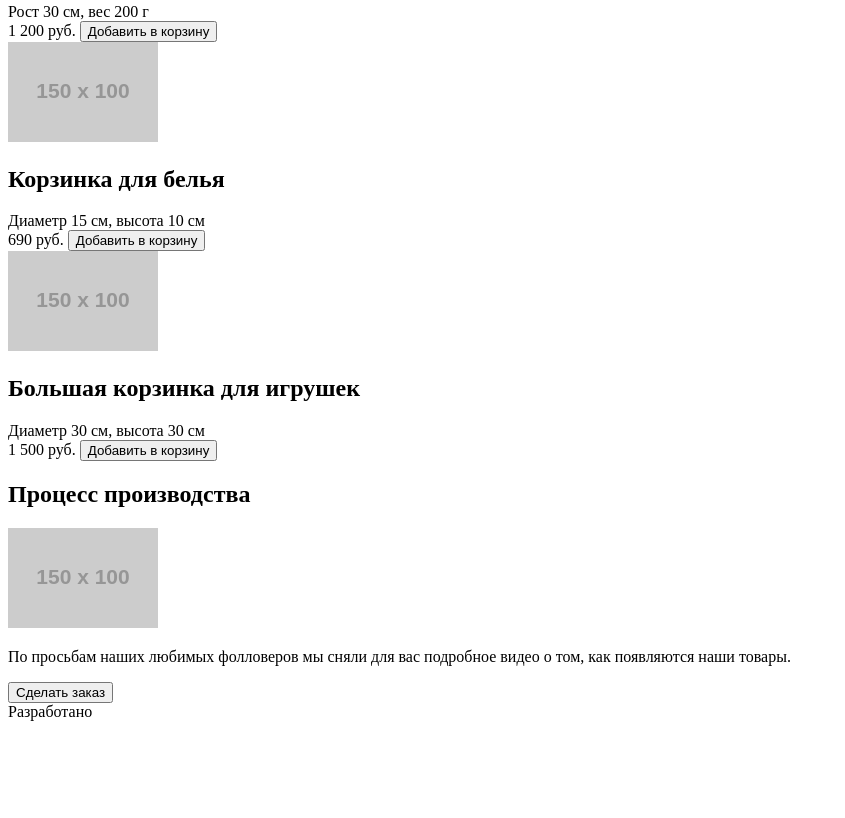
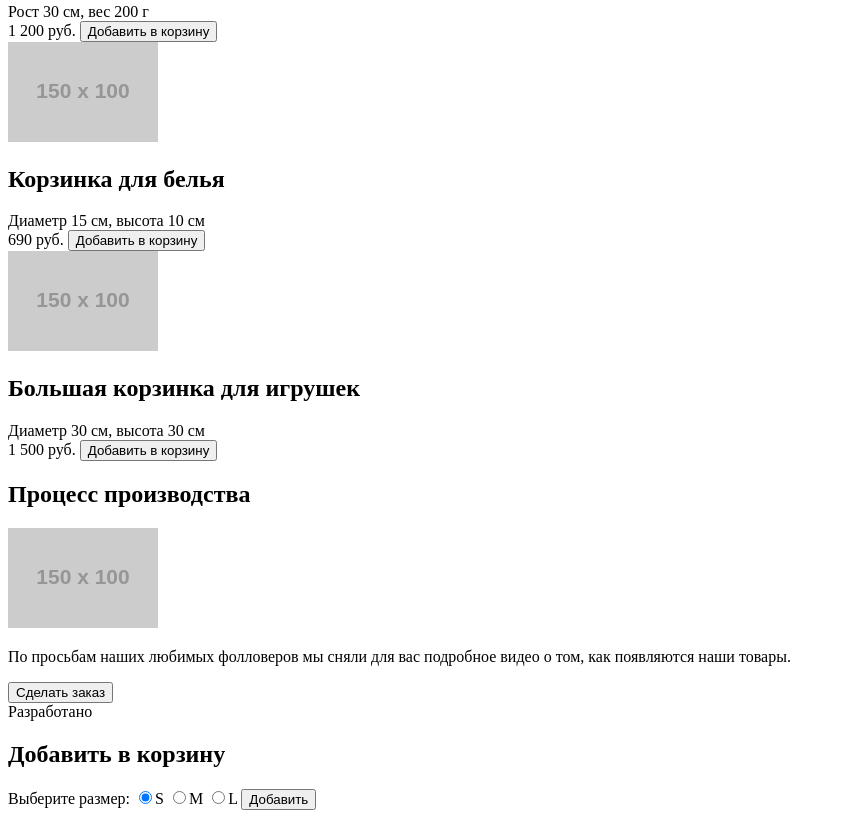
Before and after one commit to vlad3k/25008-mishka, a website: page catalog.html in a window 1280 px wide. Shown: the part 456-1274 px from the top of the page, without its empty margins (0-845 px from the left). Before the commit the page ends 1185 px from the top, so only its background shows below. Drawn offline with Linux system fonts and the light colour scheme; placeholder pictures from the web are drawn by us.

Commit message:
добавил попап с выбором размера товара

```diff
--- a/catalog.html
+++ b/catalog.html
@@ -141,6 +141,19 @@
 
       </footer>
 
+      <div class="popup">
+
+        <h2 class="popup__title">Добавить в корзину</h2>
+
+        <span class="popup__text">Выберите размер:</span>
+        <label class="popup__size" for=""><input type="radio" id="s" name="size" checked>S</label>
+        <label class="popup__size" for=""><input type="radio" id="m" name="size">M</label>
+        <label class="popup__size" for=""><input type="radio" id="l" name="size">L</label>
+
+        <button class="btn">Добавить</button>
+
+      </div>
+
     </div>
 
   </body>
```
